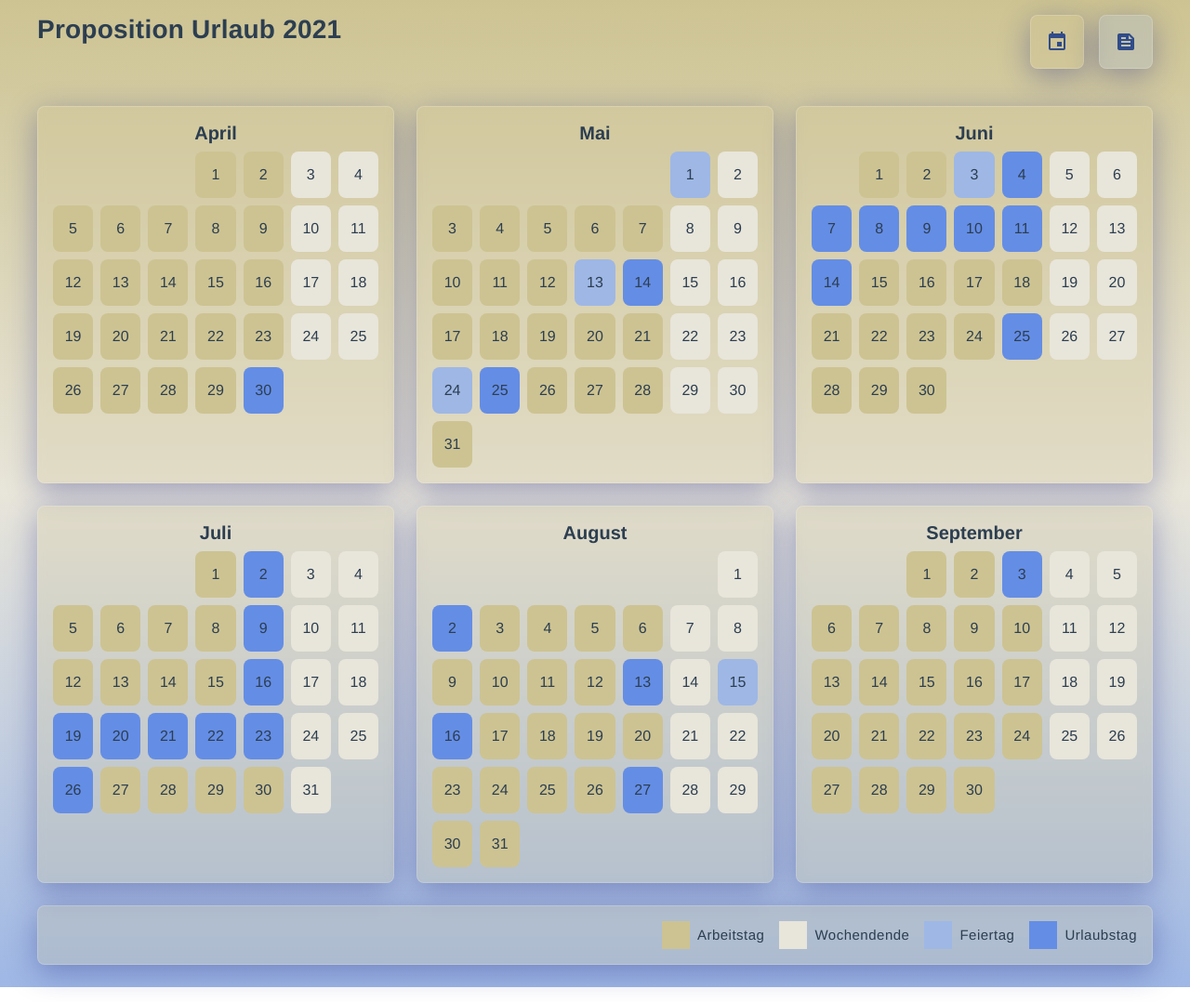
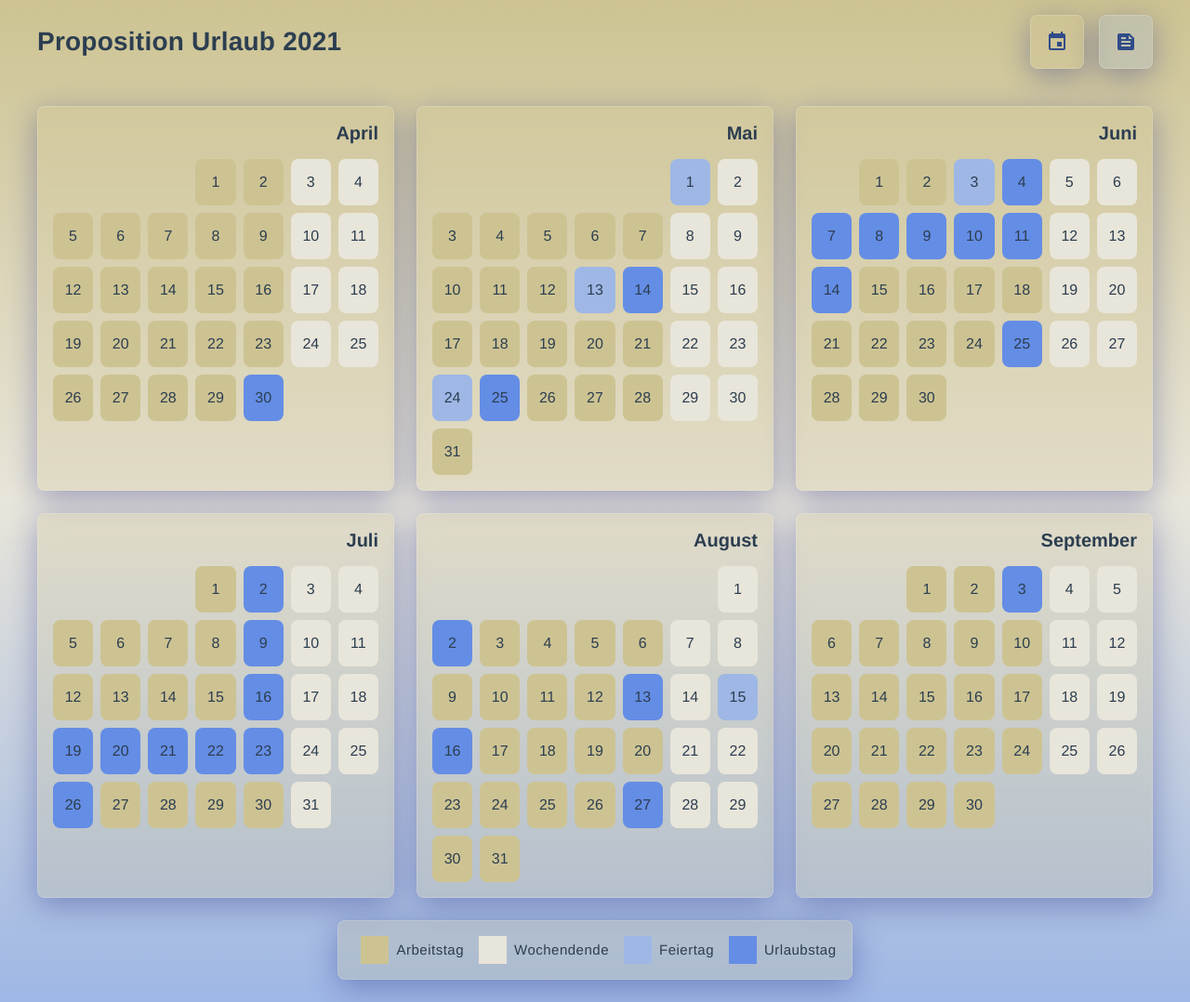
Before and after one commit to URLmacher/vacation, a Vue app: page / in a window 1280 px wide. Shown: the whole page at 93% size. Built offline with nearby package versions, Linux system fonts and the light colour scheme.

Commit message:
minor adjustments

```diff
--- a/package.json
+++ b/package.json
@@ -1,5 +1,5 @@
 {
-  "name": "vacation",
+  "name": "urlaub_pls",
   "version": "0.1.0",
   "private": true,
   "scripts": {
--- a/src/components/Calendar.vue
+++ b/src/components/Calendar.vue
@@ -65,7 +65,8 @@ export default defineComponent({
 
   &__title {
     grid-column: 1 / -1;
-    text-align: center;
+    text-align: right;
+    margin-bottom: 8px;
   }
 
   &__day {
--- a/src/components/NavBar.vue
+++ b/src/components/NavBar.vue
@@ -28,6 +28,7 @@ export default defineComponent({
 .nav-bar {
   @include vacation-container;
   display: flex;
+  align-items: center;
   justify-content: space-between;
   margin-top: 16px;
 
--- a/src/views/CalendarView.vue
+++ b/src/views/CalendarView.vue
@@ -71,6 +71,8 @@ export default defineComponent({
     justify-content: flex-end;
     grid-gap: 8px;
     align-items: center;
+    width: min-content;
+    margin: auto;
     margin-bottom: var(--content-spacing);
 
     @include window-small {
```
Also changed, not shown: 1 other file (tests, documents, lock files or other folders).
